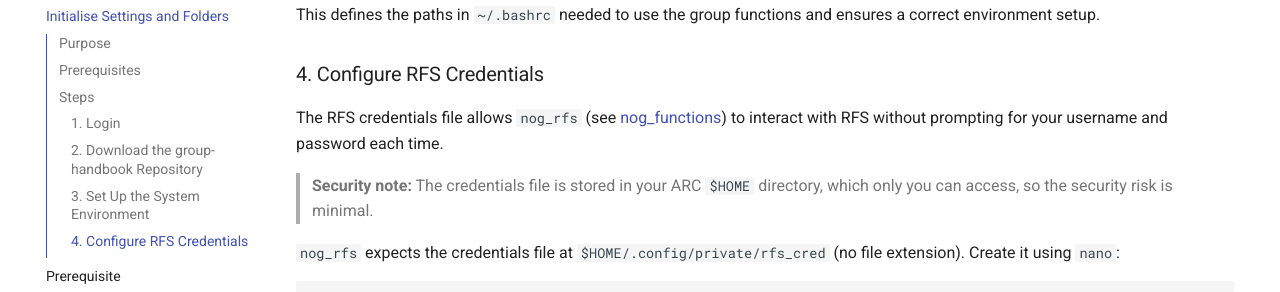
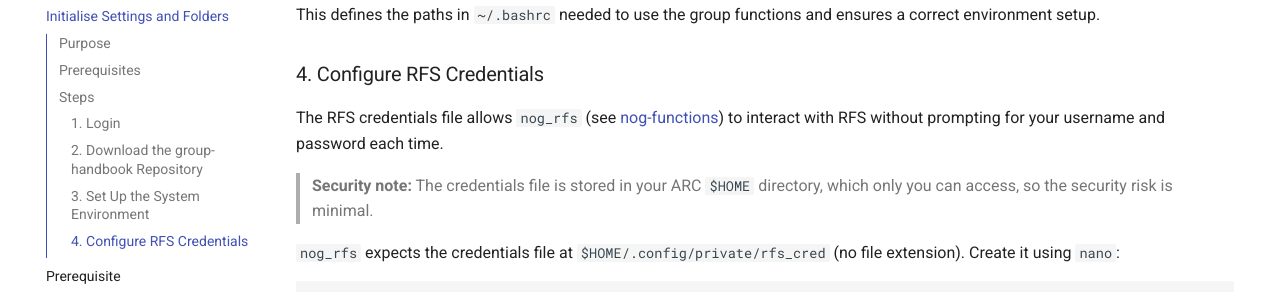
Before and after one commit to Neuronal-Oscillations/group-handbook, an MkDocs documentation site: the page built from docs/Data-Storage-and-Processing/initialise.md, in a window 1280 px wide and 900 px high, scrolled down 953 px. Shown: the part 200-492 px from the top of the window. Built offline with MkDocs 1.6.1 and Material for MkDocs 9.7.7, drawn with Linux system fonts in a browser that asks for light colours.

```diff
--- a/docs/Data-Storage-and-Processing/initialise.md
+++ b/docs/Data-Storage-and-Processing/initialise.md
@@ -36,7 +36,7 @@ source ~/.bashrc
 This defines the paths in `~/.bashrc` needed to use the group functions and ensures a correct environment setup.
 
 ### 4. Configure RFS Credentials
-The RFS credentials file allows `nog_rfs` (see [nog_functions](nog_functions.md)) to interact with RFS without prompting for your username and password each time.
+The RFS credentials file allows `nog_rfs` (see [nog-functions](nog-functions.md)) to interact with RFS without prompting for your username and password each time.
 
 > **Security note:** The credentials file is stored in your ARC `$HOME` directory, which only you can access, so the security risk is minimal.
 
```
